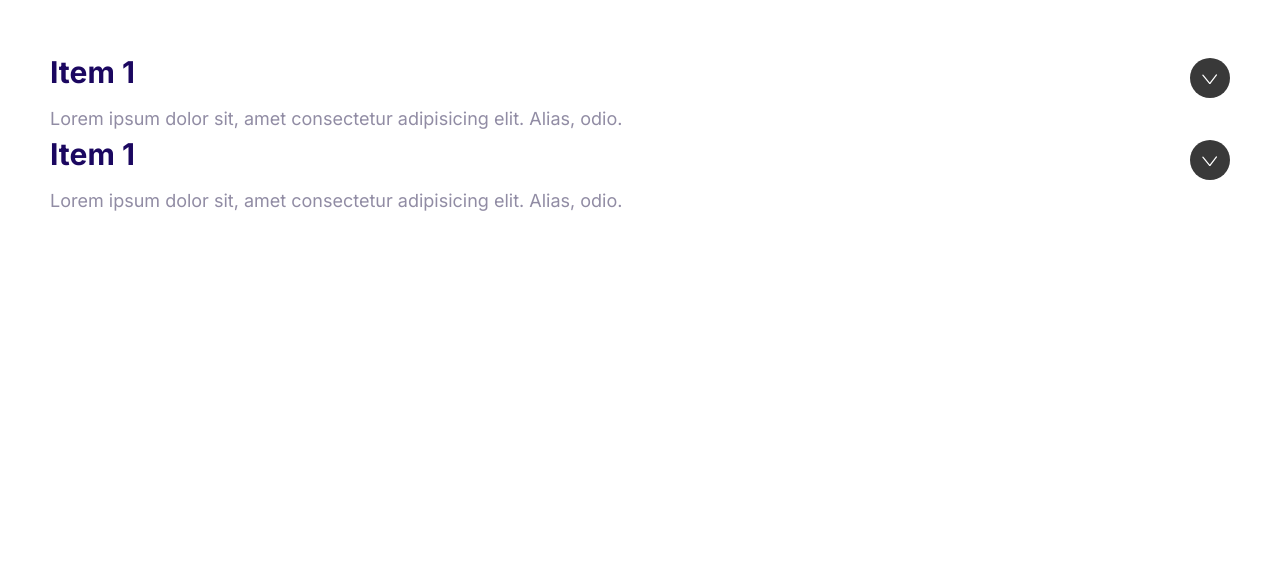
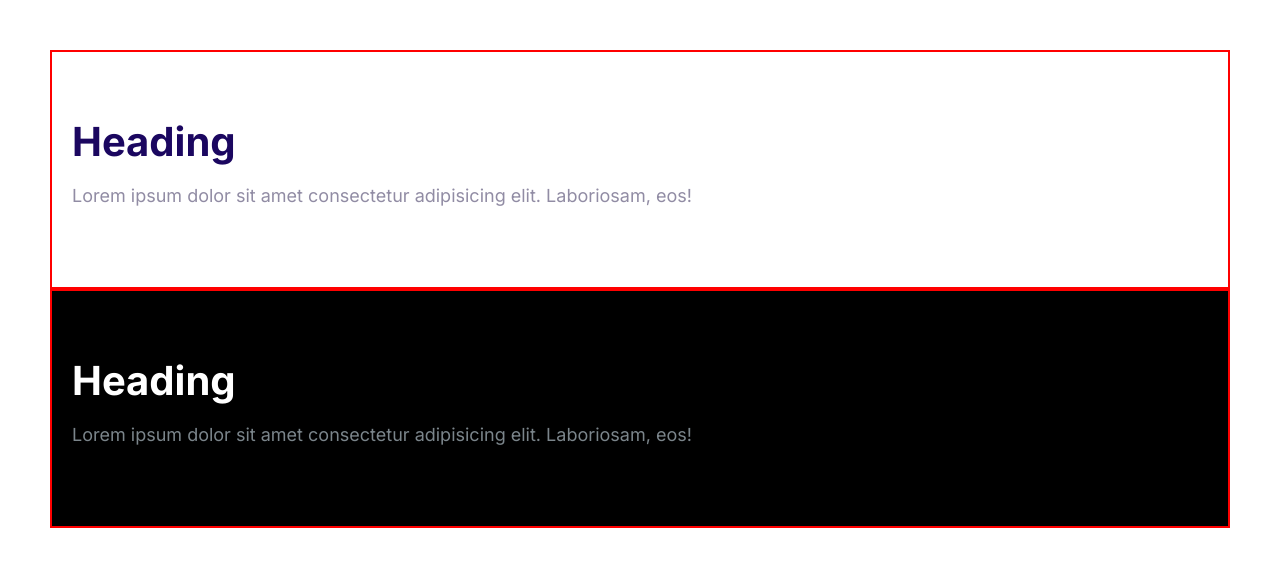
Before and after one commit to rakib2067/Portfolio, a plain HTML site: page index.html in a window 1280 px wide. Drawn offline with Linux system fonts and the light colour scheme.

Commit message:
block component

```diff
--- a/css/styles.css
+++ b/css/styles.css
@@ -501,3 +501,21 @@ a {
   max-height: 100vh;
   opacity: 1;
 }
+
+/* Blocks */
+.block {
+  padding: 6rem 2rem;
+  border: 2px solid red;
+}
+.block--dark {
+  padding: 6rem 2rem;
+  background: #000;
+  color: #7b858b;
+  border: 2px solid red;
+}
+.block__heading {
+  margin-top: 0;
+}
+.block--dark .block__heading {
+  color: #fff;
+}
--- a/index.html
+++ b/index.html
@@ -15,28 +15,20 @@
     <link rel="stylesheet" href="css/styles.css" />
   </head>
   <body style="padding: 5rem">
-    <div class="collapsible collapsible--expanded">
-      <header class="collapsible__header">
-        <h2 class="collapsible__heading">Item 1</h2>
-        <svg class="icon icon--white collapsible__icon">
-          <use xlink:href="images/sprite.svg#chevron"></use>
-        </svg>
-      </header>
-      <div class="collapsible__content">
-        Lorem ipsum dolor sit, amet consectetur adipisicing elit. Alias, odio.
-      </div>
-    </div>
-    <div class="collapsible collapsible--expanded">
-      <header class="collapsible__header">
-        <h2 class="collapsible__heading">Item 1</h2>
-        <svg class="icon icon--white collapsible__icon">
-          <use xlink:href="images/sprite.svg#chevron"></use>
-        </svg>
-      </header>
-      <div class="collapsible__content">
-        Lorem ipsum dolor sit, amet consectetur adipisicing elit. Alias, odio.
-      </div>
-    </div>
+    <section class="block">
+      <h2 class="block__heading">Heading</h2>
+      <p>
+        Lorem ipsum dolor sit amet consectetur adipisicing elit. Laboriosam,
+        eos!
+      </p>
+    </section>
+    <section class="block block--dark">
+      <h2 class="block__heading">Heading</h2>
+      <p>
+        Lorem ipsum dolor sit amet consectetur adipisicing elit. Laboriosam,
+        eos!
+      </p>
+    </section>
   </body>
   <script src="js/main.js"></script>
 </html>
```
